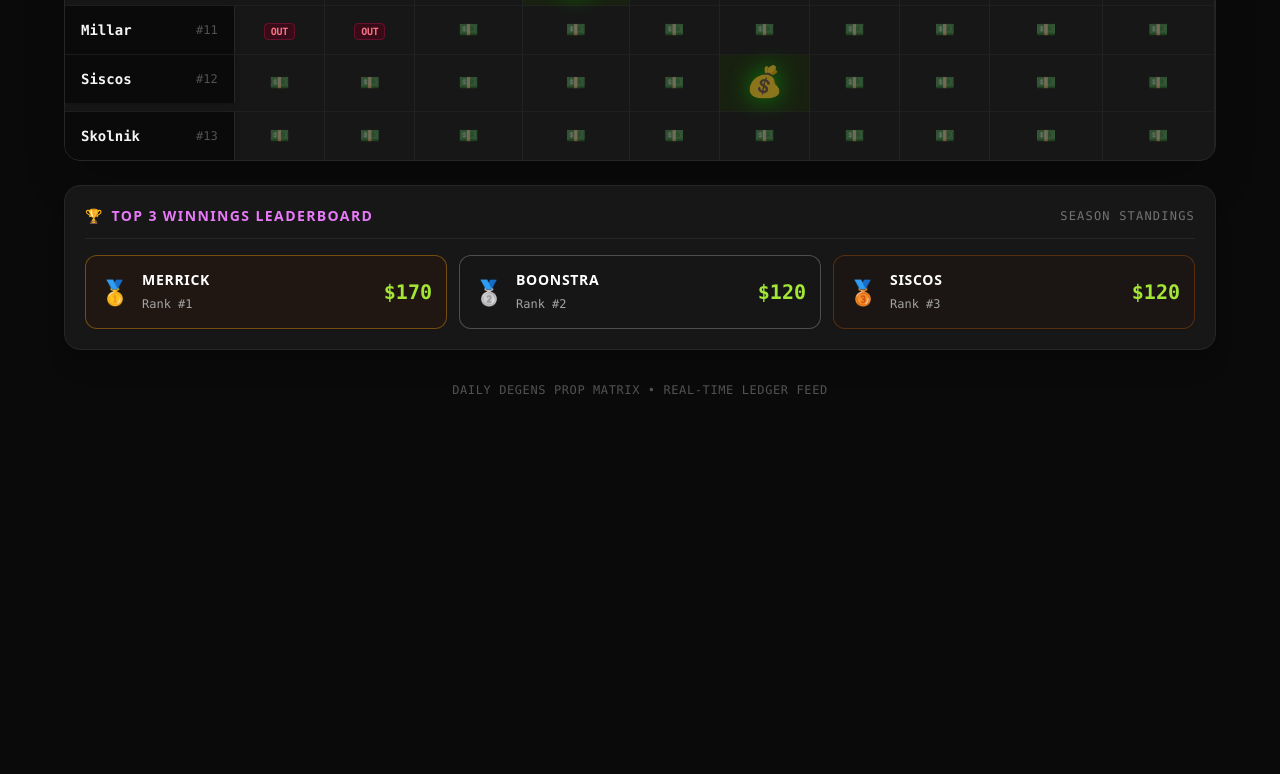
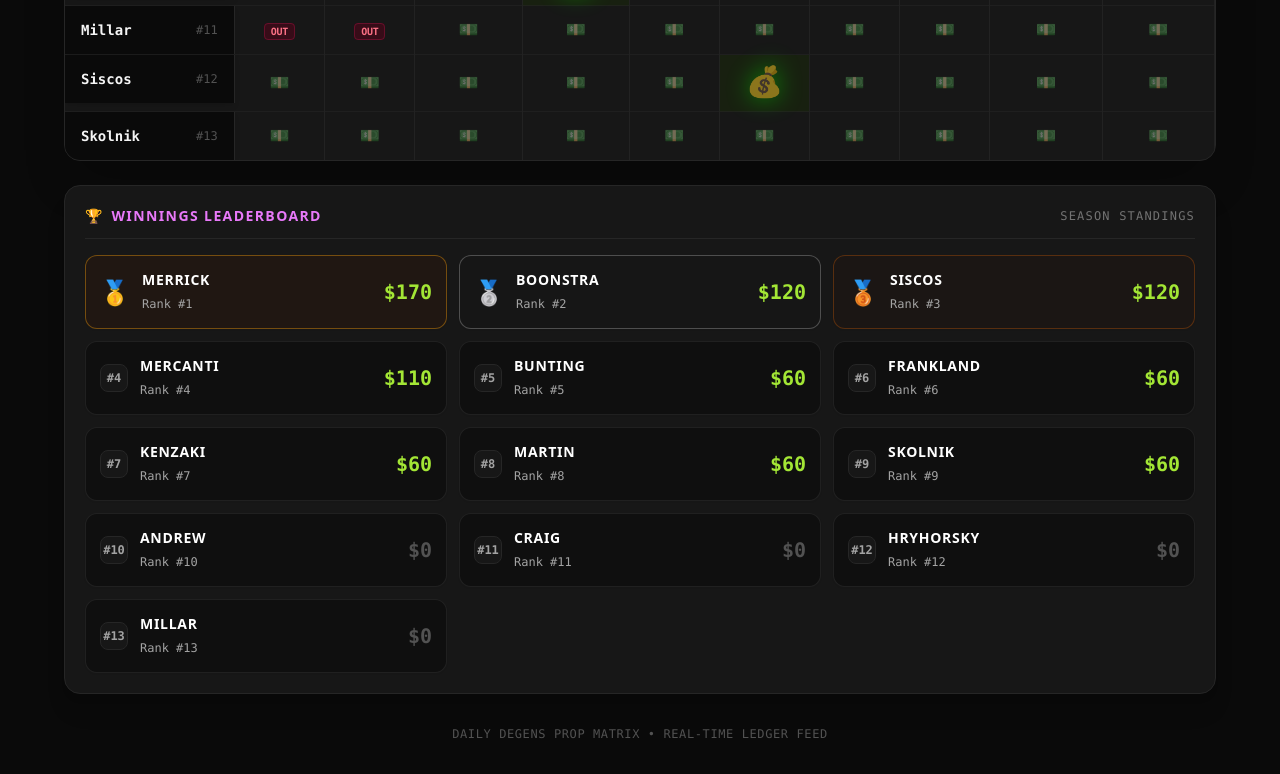
Before and after one commit to DailyLax64/hockey-prop-tracker, a plain HTML site: page index.html in a window 1280 px wide. Shown: the part 808-1582 px from the top of the page. Before the commit the page ends 1238 px from the top, so only its background shows below. Drawn offline with nearby package versions, Linux system fonts and the light colour scheme.

Commit message:
Update leaderboard display and rendering logic

```diff
--- a/index.html
+++ b/index.html
@@ -92,16 +92,16 @@
     <div class="bg-neutral-900 border border-neutral-800 rounded-2xl p-4 sm:p-5 shadow-xl mb-6">
       <div class="flex items-center justify-between border-b border-neutral-800 pb-3 mb-4">
         <h3 class="text-xs sm:text-sm font-black uppercase tracking-widest text-fuchsia-400 flex items-center gap-2">
-          <span>🏆</span> Top 3 Winnings Leaderboard
+          <span>🏆</span> Winnings Leaderboard
         </h3>
         <span class="text-xs font-mono text-neutral-500 uppercase tracking-widest">Season Standings</span>
       </div>
-      <div id="leaderboardList" class="grid grid-cols-1 md:grid-cols-3 gap-3"></div>
+      <div id="leaderboardList" class="grid grid-cols-1 sm:grid-cols-2 lg:grid-cols-3 gap-3"></div>
     </div>
 
     <!-- Footer -->
     <footer class="text-center text-xs font-mono text-neutral-600 uppercase tracking-wider py-2">
-      Daily Degens Prop Matrix &bull; Real-Time Ledger Feed
+      Daily Degens Prop Matrix • Real-Time Ledger Feed
     </footer>
   </div>
 
@@ -209,7 +209,7 @@
         rangeDisp.innerHTML = `Showing Games <span class="text-cyan-400 font-black">${startNum}–${endNum}</span> of <span class="text-white">${totalGames}</span>`;
       }
 
-      // 3. Render Table Head with larger responsive text
+      // 3. Render Table Head
       let headHTML = `
         <tr>
           <th rowspan="2" class="py-3.5 px-3 sm:px-4 text-center font-black border-r border-neutral-800 bg-neutral-950 sticky-col min-w-[130px] sm:min-w-[160px] text-xs sm:text-sm text-neutral-200 shadow-md">
@@ -237,7 +237,7 @@
       headHTML += `</tr>`;
       document.getElementById('tableHead').innerHTML = headHTML;
 
-      // 4. Render Table Body with legible sizes and no over-truncation
+      // 4. Render Table Body
       let bodyHTML = '';
       sortedBettors.forEach((bettor, index) => {
         bodyHTML += `
@@ -255,7 +255,7 @@
       });
       document.getElementById('tableBody').innerHTML = bodyHTML;
 
-      // 5. Render Leaderboard
+      // 5. Render Full-Roster Leaderboard
       const winningsMap = {};
       sortedBettors.forEach(b => winningsMap[b] = 0);
       data.games.forEach((game, idx) => {
@@ -272,25 +272,35 @@
 
       const sortedWinners = Object.entries(winningsMap)
         .map(([name, total]) => ({ name, total }))
-        .sort((a, b) => b.total - a.total);
+        .sort((a, b) => b.total - a.total || a.name.localeCompare(b.name));
 
       let lbHTML = '';
-      const top3 = sortedWinners.slice(0, 3);
       const badges = ['🥇', '🥈', '🥉'];
-      const borderColors = ['border-amber-500/40 bg-amber-950/20', 'border-neutral-400/40 bg-neutral-900/40', 'border-amber-700/40 bg-amber-950/10'];
+      const borderColors = [
+        'border-amber-500/40 bg-amber-950/20',
+        'border-neutral-400/40 bg-neutral-900/40',
+        'border-amber-700/40 bg-amber-950/10'
+      ];
 
-      top3.forEach((player, i) => {
+      sortedWinners.forEach((player, i) => {
+        const isTop3 = i < 3 && player.total > 0;
+        const cardStyle = isTop3 ? borderColors[i] : 'border-neutral-800/80 bg-neutral-950/60';
+        const badgeHTML = isTop3
+          ? `<span class="text-2xl leading-none">${badges[i]}</span>`
+          : `<span class="w-7 h-7 rounded-lg bg-neutral-900 border border-neutral-800 flex items-center justify-center text-xs font-black font-mono text-neutral-400">#${i + 1}</span>`;
+        const amountClass = player.total > 0 ? 'text-lime-400' : 'text-neutral-600';
+
         lbHTML += `
-          <div class="border ${borderColors[i]} rounded-xl p-3.5 flex items-center justify-between shadow-sm">
+          <div class="border ${cardStyle} rounded-xl p-3.5 flex items-center justify-between shadow-sm">
             <div class="flex items-center space-x-3">
-              <span class="text-2xl">${badges[i]}</span>
+              ${badgeHTML}
               <div>
                 <span class="block text-xs sm:text-sm font-black uppercase text-white tracking-wider">${player.name}</span>
                 <span class="text-xs font-mono text-neutral-400">Rank #${i + 1}</span>
               </div>
             </div>
             <div class="text-right">
-              <span class="text-lg sm:text-xl font-black font-mono text-lime-400">$${player.total}</span>
+              <span class="text-lg sm:text-xl font-black font-mono ${amountClass}">$${player.total}</span>
             </div>
           </div>`;
       });
```
